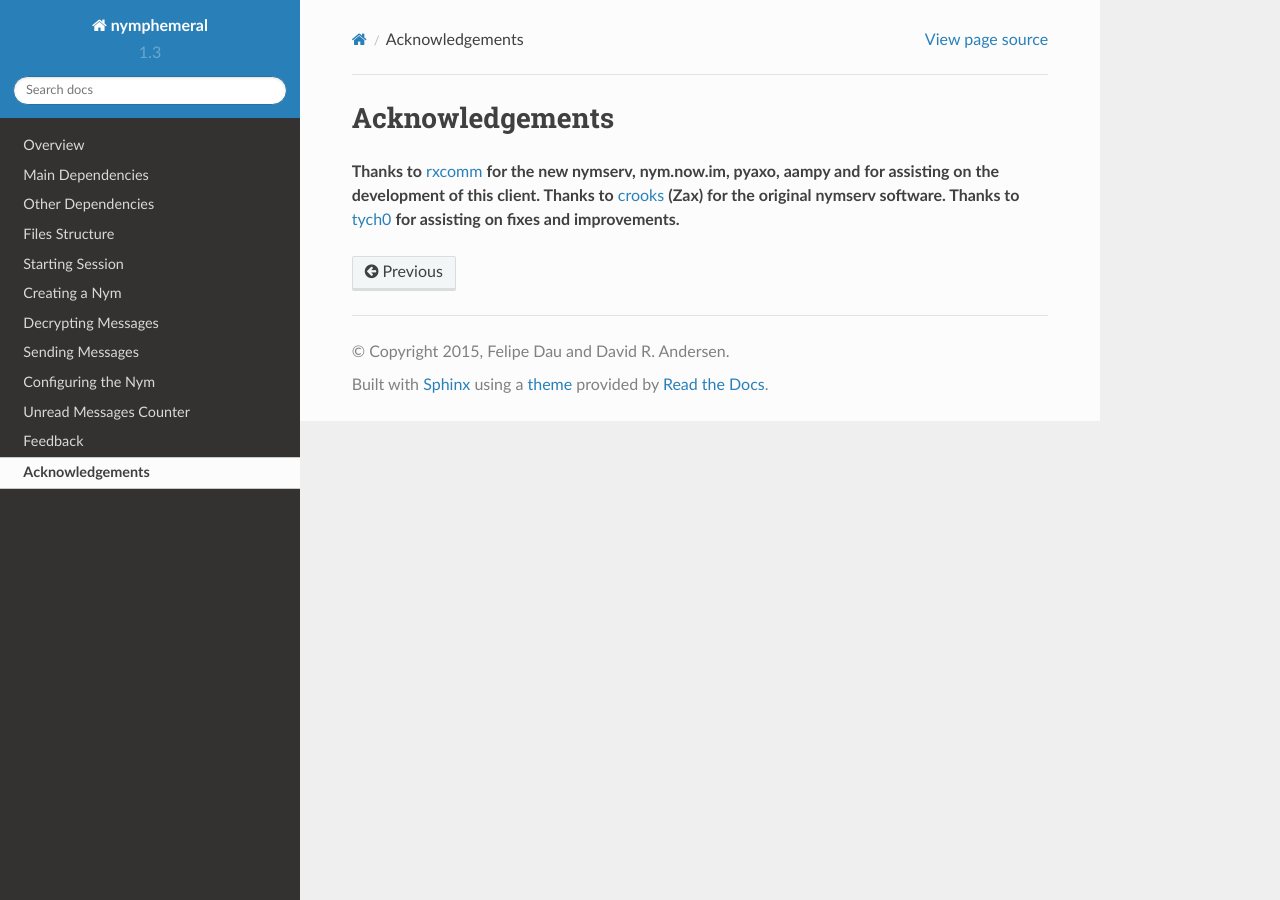
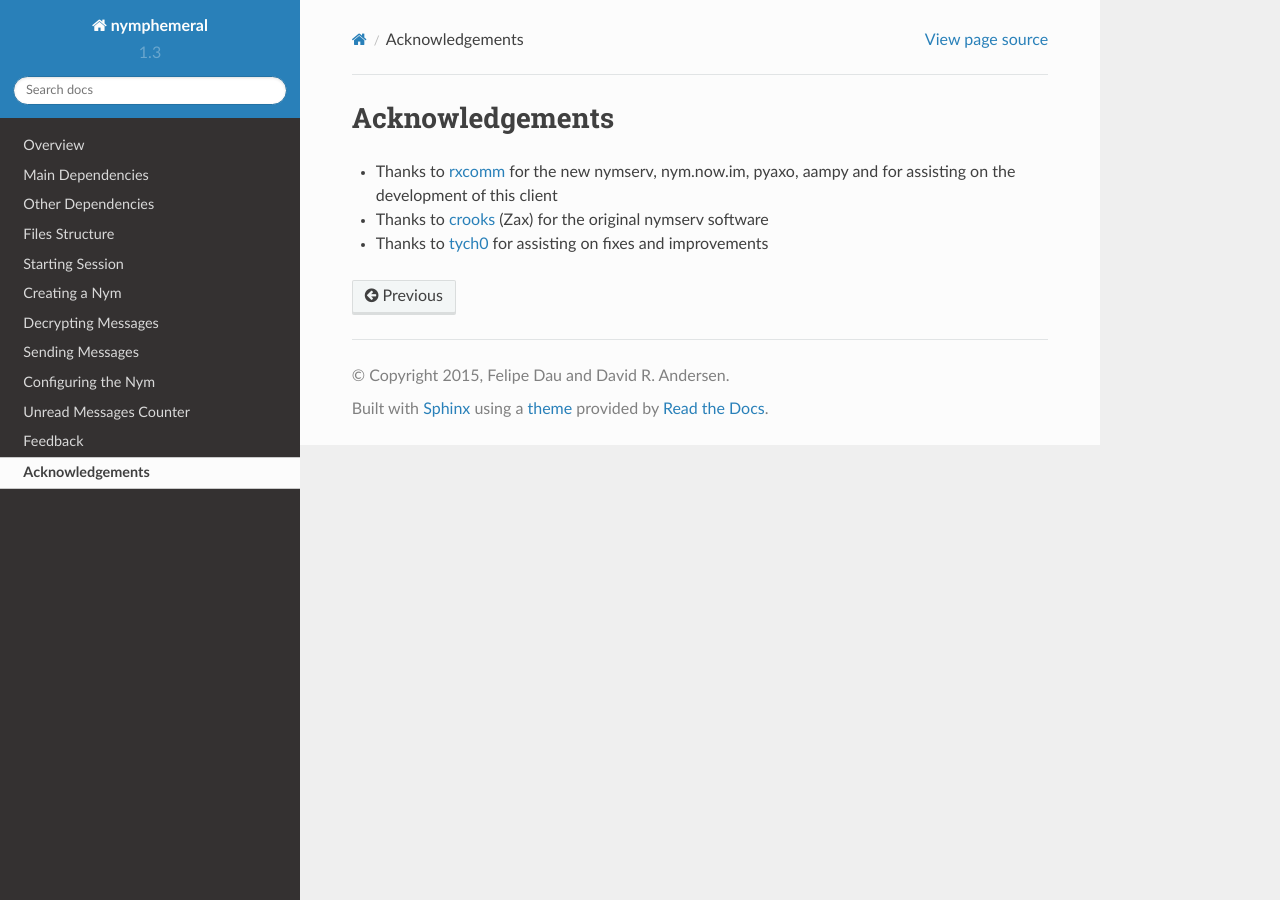
Before and after one commit to AnemoneLabs/nymphemeral, a Sphinx documentation site: the page built from docs/source/thanks.rst, in a window 1280 px wide. Built offline with Sphinx 7.4.7 and the Read the Docs theme 2.0.0, drawn with Linux system fonts in a browser that asks for light colours.

Commit message:
Improve acknowledgements

```diff
--- a/docs/source/thanks.rst
+++ b/docs/source/thanks.rst
@@ -1,10 +1,12 @@
 ================
 Acknowledgements
 ================
-**Thanks to** `rxcomm`_ **for the new nymserv, nym.now.im, pyaxo,
-aampy and for assisting on the development of this client. Thanks
-to** `crooks`_ **(Zax) for the original nymserv software. Thanks to**
-`tych0`_ **for assisting on fixes and improvements.**
+- Thanks to `rxcomm`_ for the new nymserv, nym.now.im, pyaxo, aampy and
+  for assisting on the development of this client
+
+- Thanks to `crooks`_ (Zax) for the original nymserv software
+
+- Thanks to `tych0`_ for assisting on fixes and improvements
 
 .. _`crooks`: https://github.com/crooks
 .. _`rxcomm`: https://github.com/rxcomm
```
